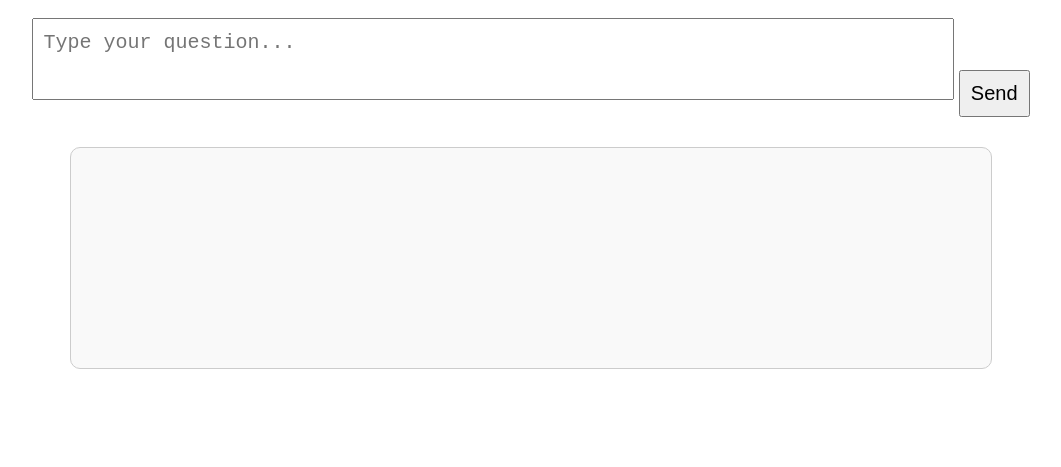
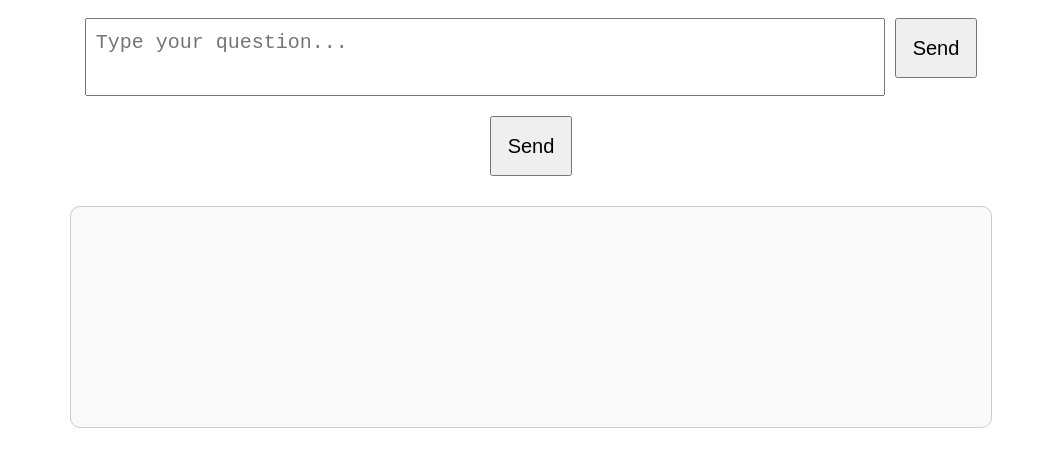
Before and after one commit to valeriobellucci/chatbot, a plain HTML site: page index.html in a window 1280 px wide. Shown: the part 141-608 px from the top of the page, without its empty margins (109-1170 px from the left). Drawn offline with Linux system fonts and the light colour scheme.

Commit message:
try to fix misalignment between text box and button

```diff
--- a/index.html
+++ b/index.html
@@ -16,11 +16,20 @@
       margin-top: 100px;              /* Adds space from the top of the page */
     }
 
+    .input-row {
+      display: flex;              /* Align textarea and button in a horizontal row */
+      justify-content: center;    /* Center the row horizontally */
+      align-items: flex-start;    /* Align items to the top for clean alignment */
+      gap: 10px;                  /* Adds space between textarea and button */
+      margin-bottom: 20px;        /* Adds spacing below the input area */
+    }
+
+
     textarea {
       padding: 10px;
       font-size: 20px;
-      max-width: 900px;
-      width: 90%;
+      max-width: 800px;
+      width: 80%;
       min-height: 60px;
       overflow-y: hidden;   /* Hide scrollbar while auto-expanding */
       resize: none;         /* Prevent manual resizing */
@@ -28,12 +37,14 @@
       line-height: 1.4;
       max-height: 200px; /* Limit vertical growth and enable scroll after that */
       overflow-y: auto;
+      box-sizing: border-box;
     }
 
-
     button {
-      padding: 10px;                  /* Adds padding inside input/button */
-      font-size: 20px;                /* Increases text size for readability, 16px original */
+      padding: 10px 16px;
+      font-size: 20px;
+      height: 60px;        /* 🔒 Fixes the height to align with initial textarea height */
+      cursor: pointer;
     }
 
     /*
@@ -149,7 +160,11 @@
   <h1>💬 Ask the Chatbot</h1>
 
   <!-- Text input for the user to type a question -->
+  <div class="input-row">
   <textarea id="question" placeholder="Type your question..." rows="2"></textarea>
+  <button onclick="ask()">Send</button>
+  </div>
+
 
   <!-- Button to trigger the chatbot request -->
   <button onclick="ask()">Send</button>
```
